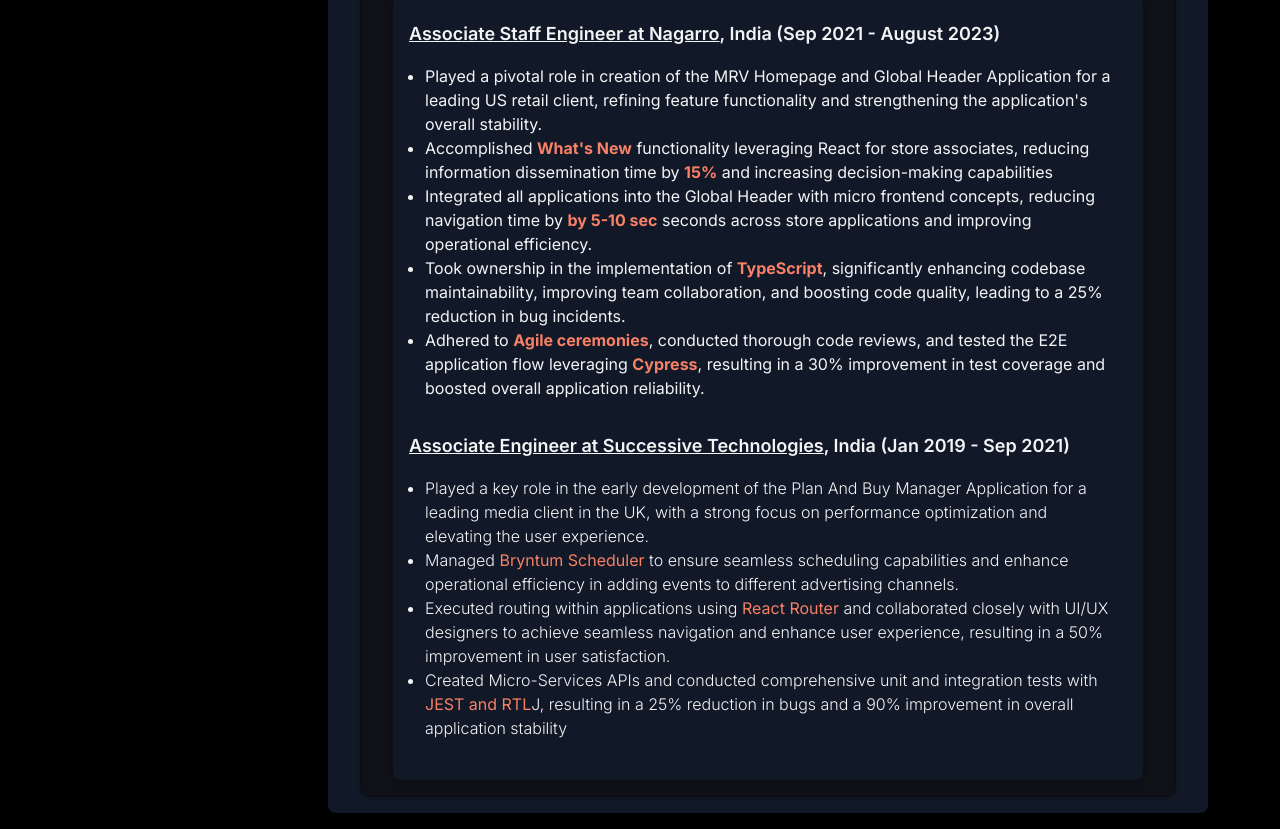
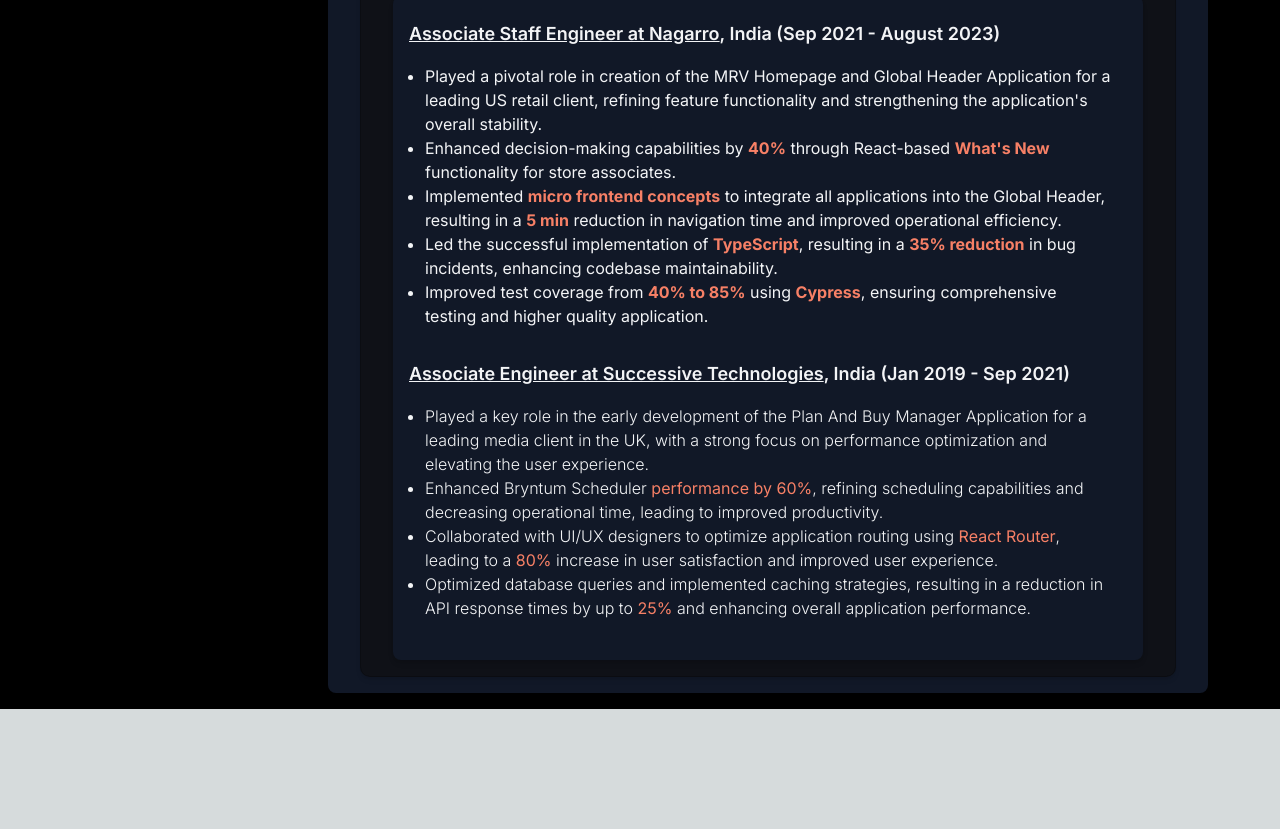
Before and after one commit to sagun03/PortFolio-nextjs, a Next.js app: page / in a window 1280 px wide. Shown: the part 844-1673 px from the top of the page. After the commit the page ends 1553 px from the top, so only its background shows below. Built offline with nearby package versions, Linux system fonts and the light colour scheme.

Commit message:
updated resume and expreice section

```diff
--- a/components/about-me/components/Experience.tsx
+++ b/components/about-me/components/Experience.tsx
@@ -15,16 +15,16 @@
           Played a pivotal role in creation of the MRV Homepage and Global Header Application for a leading US retail client, refining feature functionality and strengthening the application&apos;s overall stability.
           </li>
           <li>
-          Accomplished <strong className="text-primary">What&apos;s New</strong> functionality leveraging React for store associates, reducing information dissemination time by <strong className="text-primary">15%</strong> and increasing decision-making capabilities
+          Enhanced decision-making capabilities by <strong className="text-primary">40%</strong> through React-based <strong className="text-primary">What&apos;s New</strong> functionality for store associates.
           </li>
           <li>
-          Integrated all applications into the Global Header with micro frontend concepts, reducing navigation time by <strong className="text-primary">by 5-10 sec</strong> seconds across store applications and improving operational efficiency.
+          Implemented <strong className="text-primary">micro frontend concepts</strong> to integrate all applications into the Global Header, resulting in a <strong className="text-primary">5 min</strong> reduction in navigation time and improved operational efficiency.
           </li>
           <li>
-          Took ownership in the implementation of <strong className="text-primary">TypeScript</strong>, significantly enhancing codebase maintainability, improving team collaboration, and boosting code quality, leading to a 25% reduction in bug incidents.
+          Led the successful implementation of <strong className="text-primary">TypeScript</strong>, resulting in a <strong className="text-primary">35% reduction</strong> in bug incidents, enhancing codebase maintainability.
           </li>
           <li>
-          Adhered to <strong className="text-primary">Agile ceremonies</strong>, conducted thorough code reviews, and tested the E2E application flow leveraging <strong className="text-primary">Cypress</strong>, resulting in a 30% improvement in test coverage and boosted overall application reliability.
+          Improved test coverage from <strong className="text-primary">40% to 85%</strong> using <strong className="text-primary">Cypress</strong>, ensuring comprehensive testing and higher quality application.
           </li>
         </ul>
       </div>
@@ -36,19 +36,18 @@
           </span>
           , India (Jan 2019 - Sep 2021)
         </h3>
-        {/* Experience bullet points */}
         <ul className="list-disc text-sm sm:text-base font-light list-outside p-2 px-4">
           <li>
           Played a key role in the early development of the Plan And Buy Manager Application for a leading media client in the UK, with a strong focus on performance optimization and elevating the user experience.
           </li>
           <li>
-          Managed <strong className="text-primary">Bryntum Scheduler</strong> to ensure seamless scheduling capabilities and enhance operational efficiency in adding events to different advertising channels.
+          Enhanced Bryntum Scheduler <strong className="text-primary">performance by 60%</strong>, refining scheduling capabilities and decreasing operational time, leading to improved productivity.
           </li>
           <li>
-          Executed routing within applications using <strong className="text-primary">React Router</strong> and collaborated closely with UI/UX designers to achieve seamless navigation and enhance user experience, resulting in a 50% improvement in user satisfaction.
+          Collaborated with UI/UX designers to optimize application routing using <strong className="text-primary">React Router</strong>, leading to a <strong className="text-primary">80%</strong> increase in user satisfaction and improved user experience.
           </li>
           <li>
-          Created Micro-Services APIs and conducted comprehensive unit and integration tests with <strong className="text-primary">JEST and RTL</strong>J, resulting in a 25% reduction in bugs and a 90% improvement in overall application stability
+          Optimized database queries and implemented caching strategies, resulting in a reduction in API response times by up to <strong className="text-primary">25%</strong> and enhancing overall application performance.
           </li>
         </ul>
       </div>
```
Also changed, not shown: 1 other file (tests, documents, lock files or other folders).
